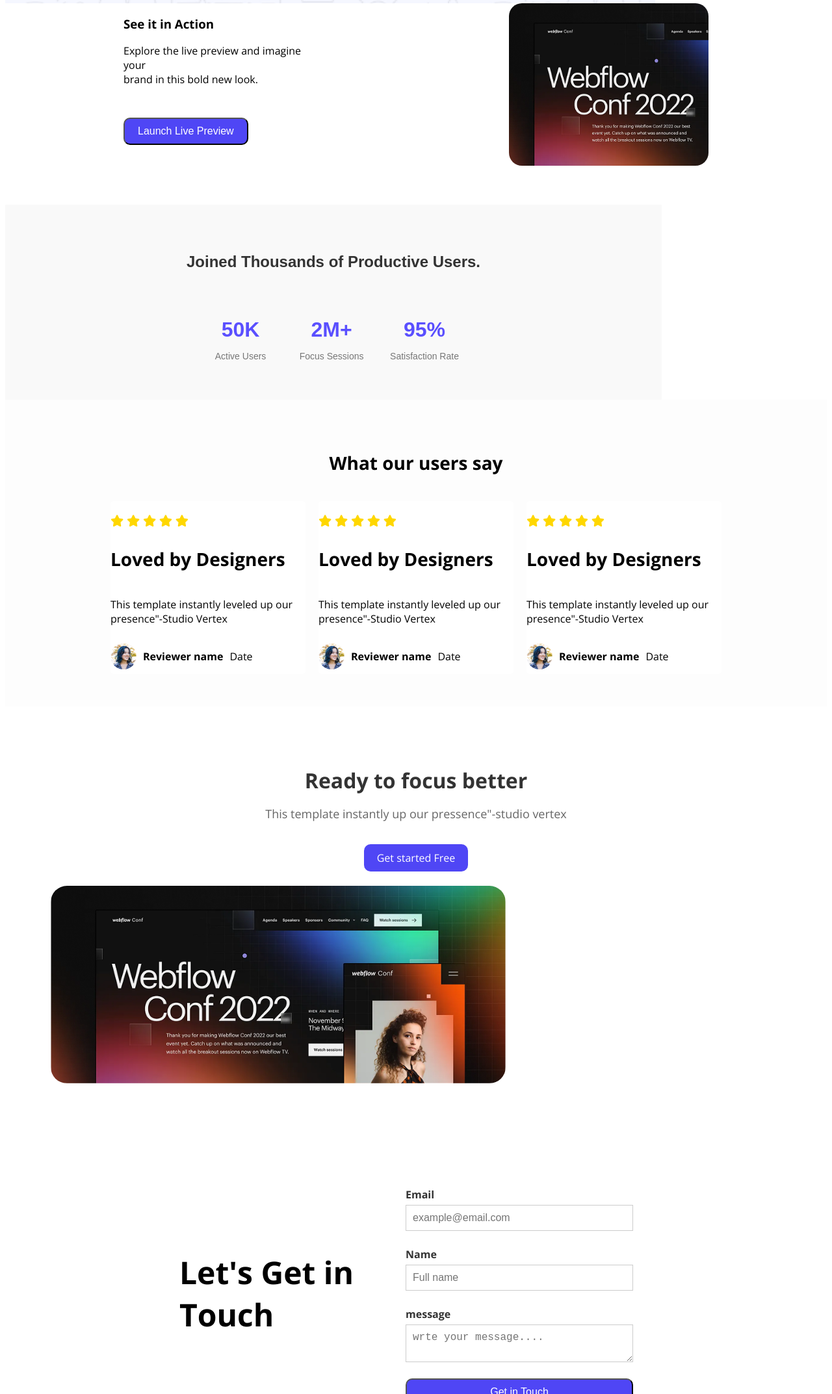
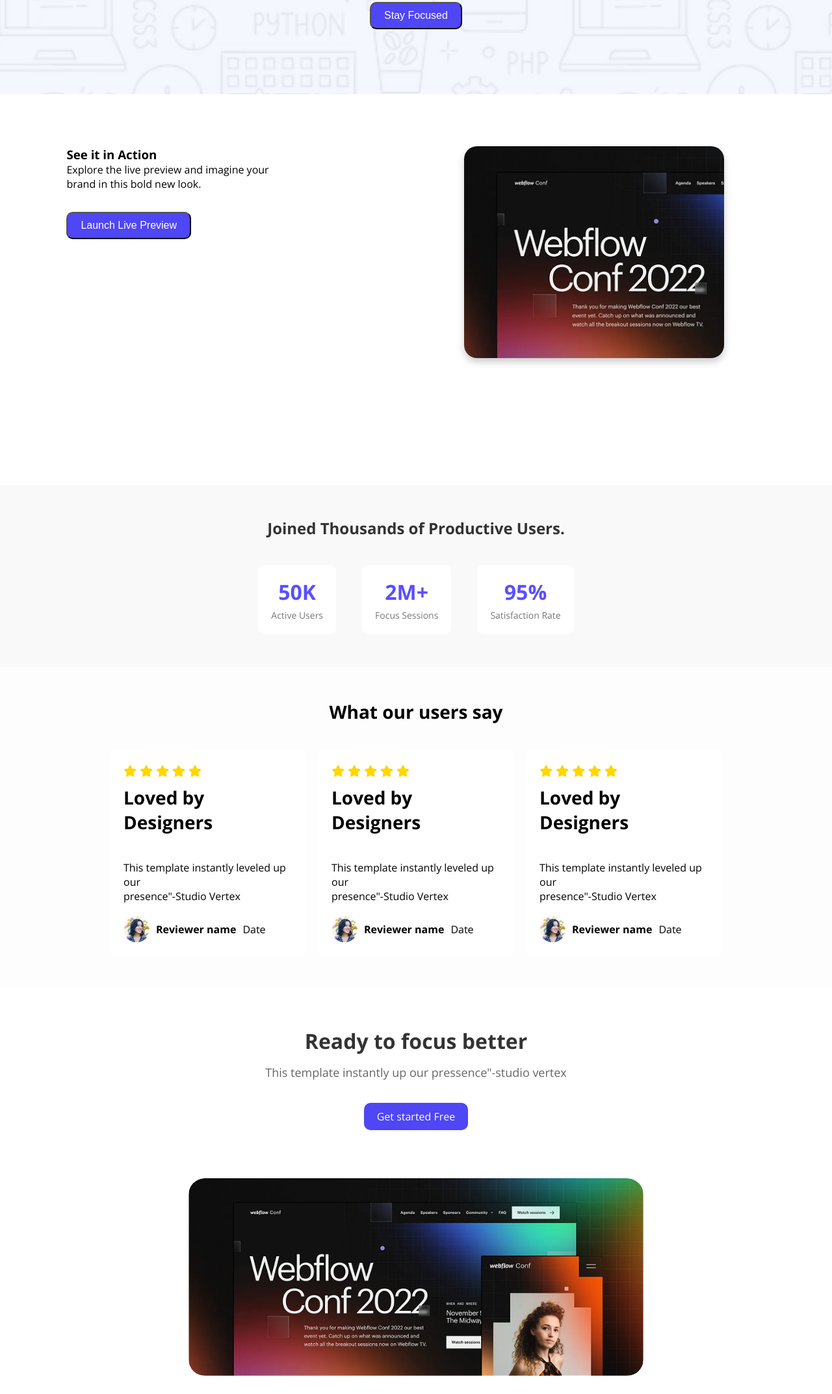
Before and after one commit to sohag8906/web-flow-A01, a plain HTML site: page index.html in a window 1280 px wide. Shown: the part 655-2800 px from the top of the page at 65% size. Drawn offline with nearby package versions, Linux system fonts and the light colour scheme.

Commit message:
in the last work

```diff
--- a/styles/webflow.css
+++ b/styles/webflow.css
@@ -1,311 +1,352 @@
+/* ===== Reset ===== */
+* {
+  margin: 0;
+  padding: 0;
+  box-sizing: border-box;
+}
 
-.open-sans-normal{
+/* ===== Font ===== */
+.open-sans-normal {
   font-family: "Open Sans", sans-serif;
   font-optical-sizing: auto;
   font-style: normal;
-  font-variation-settings:
-    "wdth" 100;
-
-
+  font-variation-settings: "wdth" 100;
 }
 
-
-
-
-
-/* Nav styles */
-nav{
+/* ===== Nav ===== */
+nav {
   color: #4f46f5;
   display: flex;
   justify-content: space-between;
+  align-items: center;
   padding: 20px 40px;
-    max-width:auto ;
+  width: 100%;
 }
-.btn-primary{
-    background-color:#4f46f5 ;
-    color:white ;
+
+.nav-title {
+  font-weight: bold;
+  font-size: 1.5rem;
+}
+
+nav ul {
+  list-style: none;
+}
+
+nav ul li {
+  display: inline-block;
+  margin-left: 15px;
+}
+
+/* ===== Buttons ===== */
+.btn-primary {
+  background-color: #4f46f5;
+  color: white;
   font-size: 16px;
-
   padding: 10px 20px;
   text-decoration: none;
   border-radius: 10px;
   display: inline-block;
   margin-top: 10px;
-
+  cursor: pointer;
+  transition: 0.3s;
 }
 
 .btn-primary:hover {
   background: #463de0;
   transform: translateY(-3px);
-  box-shadow: 0 6px 15px rgba(0,0,0,0.2);
+  box-shadow: 0 6px 15px rgba(0, 0, 0, 0.2);
 }
 
-
-nav ul li{
-    list-style: none;
-}
-.bannar{
-    text-align: center;
-    padding: 309px 367px 152px 267px;
-    background-color: #f0f4ff;
+/* ===== Header & Banner ===== */
+.header {
+  background-image: url('../Hero-bg.png');
+  background-size: cover;
+  background-position: center;
+  width: 100%;
+  min-height: 100vh;
+  display: flex;
+  flex-direction: column;
+  justify-content: space-between;
 }
 
-
-
-.banner-content{
+.banner-content {
   text-align: center;
+  padding: 100px 20px;
 }
 
-
-/* header */
-.header{
-    background-image:url('../Hero-bg.png') ;
-    background-size:;
-    background-position: center;
-    width: 1000px;
-    height: 652px;
-    gap: 158px 158px;
-    padding: opx opx opx 200px;
-}
-.header{
-    background-image:url('../Hero-bg.png') ;
+.banner-greetings {
+  font-size: 2.5rem;
+  margin-bottom: 20px;
 }
 
-.action-container{
+/* ===== Action Section ===== */
+.action-container {
   display: flex;
+  justify-content: space-between;
+  gap: 20px;
+  padding: 80px 8%;
+  flex-wrap: wrap;
+}
 
-    gap:20px ;
-    justify-content: space-between;
-    width: 900px;
-    height: 200px;
-    margin: auto;
+.action-section {
+  flex: 1;
+  min-width: 250px;
   text-align: left;
-    box-sizing: content-box;
-
-
-
-
-
-
-
 }
 
 .action-image {
   flex: 1;
-    text-align: right;
-    width: 220px;
-    height: 250px;
-
-}
-.action-image img{
-    border-radius: 20px;
-    box-shadow: 0 6px 12px rgba(red, green, blue, alpha);
-    max-width: 200%;
-    height: 250px;
-
-}
-.action-section{
-    width: 300px;
-    height: 200px;
-    gap: 23;
-    box-shadow: #4f46f5;
-    text-align: left;
-
+  text-align: center;
 }
 
-.tex-section{
+.action-image img {
+  border-radius: 20px;
+  box-shadow: 0 6px 12px rgba(0, 0, 0, 0.2);
+  width: 100%;
+  max-width: 400px;
+  height: auto;
+}
+
+/* ===== Stats Section ===== */
+.tex-section {
   text-align: center;
   padding: 50px 20px;
   background-color: #f9f9f9;
-    font-family: Arial, sans-serif;
-    width: 970px;
-    height: 200px;
 }
-.tex-section h3{
+
+.tex-section h3 {
   font-size: 24px;
   margin-bottom: 40px;
-    color:#333 ;
-
-
+  color: #333;
 }
 
-.stats{
+.stats {
   display: flex;
-    justify-content:center;
+  justify-content: center;
   gap: 40px;
   flex-wrap: wrap;
-    margin-top: 20px;
-    flex-wrap: wrap;
-
-
 }
 
-.box{
+.box {
   min-width: 100px;
+  background: #fff;
+  padding: 20px;
+  border-radius: 10px;
+}
 
-    }
-.box h3{
-    font-size:32px;
+.box h3 {
+  font-size: 32px;
   color: #5a4fff;
   margin-bottom: 5px;
 }
+
 .box p {
   font-size: 14px;
   color: #777;
 }
-.star{
+
+/* ===== Hero/Reviews ===== */
+.hero {
+  padding: 50px 20px;
+  text-align: center;
+  background-color: #fdfdfd;
+}
+
+.hero h3 {
+  font-size: 28px;
+  margin-bottom: 40px;
+  font-weight: bold;
+}
+
+.from {
+  display: flex;
+  justify-content: center;
+  gap: 20px;
+  flex-wrap: wrap;
+}
+
+.from-container {
+  background-color: white;
+  width: 300px;
+  border-radius: 10px;
+  text-align: left;
+  padding: 20px;
+}
+
+.star {
   color: gold;
   font-size: 18px;
   margin-bottom: 10px;
 }
-.hero{
-    padding: 50px 20px;
-    text-align: center;
-    background-color: #fdfdfd;
 
-}
-.hero h3{
-    font-size: 28px;
-    margin-bottom: 40px;
-    font-weight: bold;
-}
-.from{
-    display: flex;
-    gap: 20px;
-    justify-content: center;
-    flex-wrap: wrap;
-
-
-}
-
-.from-container{
-  background-color: white;
-  width:300px;
-  border-radius: 5px;
-
-  text-align: left;
-}
-.reviewer{
+.reviewer {
   display: flex;
   align-items: center;
   gap: 10px;
   margin-top: 20px;
 }
-.reviewer img{
-    border-radius: 50px;
+
+.reviewer img {
+  border-radius: 50%;
   width: 40px;
   height: 40px;
 }
-.promo{
-    align-items: center;
 
+/* ===== Promo Section ===== */
 
+.promo {
+  display: flex;
+  flex-direction: column;
+  justify-content: center; /* vertical centering */
+  align-items: center;     /* horizontal centering */
   text-align: center;
-
   padding: 60px 20px;
   background-color: #fff;
+}
 
-}
-.master{
+.promo .master {
   font-size: 32px;
   font-weight: bold;
   margin-bottom: 15px;
   color: #333;
 }
-.subtitle{
+
+.promo .subtitle {
   font-size: 18px;
   color: #666;
-    margin-bottom:25px ;
+  margin-bottom: 25px;
 }
-.image{
+
+.promo .btn-primary {
+  margin-bottom: 30px; /* spacing between button and image */
+}
+
+.promo .image {
+  width: 100%;
+  max-width: 700px;
+  border-radius: 25px;
+  overflow: hidden;
+}
+
+.promo .image img {
+  width: 100%;
+  height: auto;
+  display: block;
+  border-radius: 25px;
+  box-shadow: 0 6px 12px rgba(0, 0, 0, 0.2);
+}
+
+
+
+/* ===== Footer ===== */
+footer {
+  background-color:white;
+  color: #ccc;
+  padding: 60px 8%;
+}
+
+
+.list {
     display: flex;
+    flex-direction: column; /* mobile-friendly vertical stacking */
     justify-content: center;
     align-items: center;
+    gap: 30px;
+    padding: 60px 20px;
+    background-color: #f9f9f9;
+    text-align: center;
+}
 
-    width: 100%;
-    max-width: 800px;
-    border-radius: 20px;
-    box-shadow: 0 10px 25px rgba(red, green, blue, alpha);
-
-}
-.image img{
-    max-width: 700px;
-    height: auto;
-    justify-content: center;
-    border-radius: 25px;
-    box-shadow: 0 6px 12px rgba(red, green, blue, alpha);
-
-}
-.list{
-    display: flex;
-    justify-content: center;
-    align-items: center;
-    padding: 60px 20px;
-    gap: 50px;
-
-}
-.contact-list h3{
-    font-size: 48px;
+.contact-list h3 {
+    font-size: 36px;
     font-weight: bold;
     color: #000;
+}
 
-}
-.contact-right{
+.contact-right {
     background-color: white;
     padding: 30px;
     border-radius: 10px;
-    box-shadow: 0 4px 12px rgba(red, green, blue, alpha);
-    width: 350px;
+    box-shadow: 0 4px 12px rgba(0,0,0,0.1);
+    width: 100%;
+    max-width: 400px;
 }
-.contact-right form{
+
+.contact-right form {
     display: flex;
     flex-direction: column;
+    gap: 15px;
 }
-.contact-right label{
-    margin: 10px 0 5px;
-    font-weight: bold;
-    color: #333;
-}
-.contact-right input,.contact-right textarea{
+
+.contact-right input,
+.contact-right textarea {
     padding: 10px;
     font-size: 16px;
     border: 1px solid #ccc;
-    border-
-    radius: 6 px;
-    margin-bottom: 15px;
+    border-radius: 6px;
+    width: 100%;
+    box-sizing: border-box;
+}
 
-}
-.contact-list textarea{
-    resize: vertical;
-    min-height: 100px;
-}
-.header-section{
+
+/* Footer bottom section */
+.header-section {
   text-align: center;
   padding: 80px 20px;
 }
-.logo{
+
+.logo {
   font-size: 65px;
   font-weight: bold;
   color: #4a47f5;
   margin-bottom: 20px;
 }
-.description{
+
+.description {
   font-size: 16px;
   color: #888;
   max-width: 600px;
   margin: 0 auto 40px;
   line-height: 1.6;
 }
-.nav-links{
+
+.nav-links {
   display: flex;
   justify-content: center;
   gap: 40px;
   flex-wrap: wrap;
 }
-.nav-links a{
+
+.nav-links a {
   text-decoration: none;
   color: #777;
   font-size: 16px;
-    transition: color 0 3s ease;
+  transition: color 0.3s ease;
+}
 
+.nav-links a:hover {
+  color: #4f46f5;
 }
+
+/* ===== Responsive ===== */
+@media (max-width: 1024px) {
+  .action-container {
+    flex-direction: column;
+    align-items: center;
+  }
+
+  .action-section,
+  .action-image {
+    width: 100%;
+    max-width: 400px;
+  }
+
+  .stats {
+    flex-direction: column;
+    gap: 20px;
+  }
+
+  .from {
+    flex-direction: column;
+  }
+}
```
Lines whose indentation alone changed are shown as unchanged.
